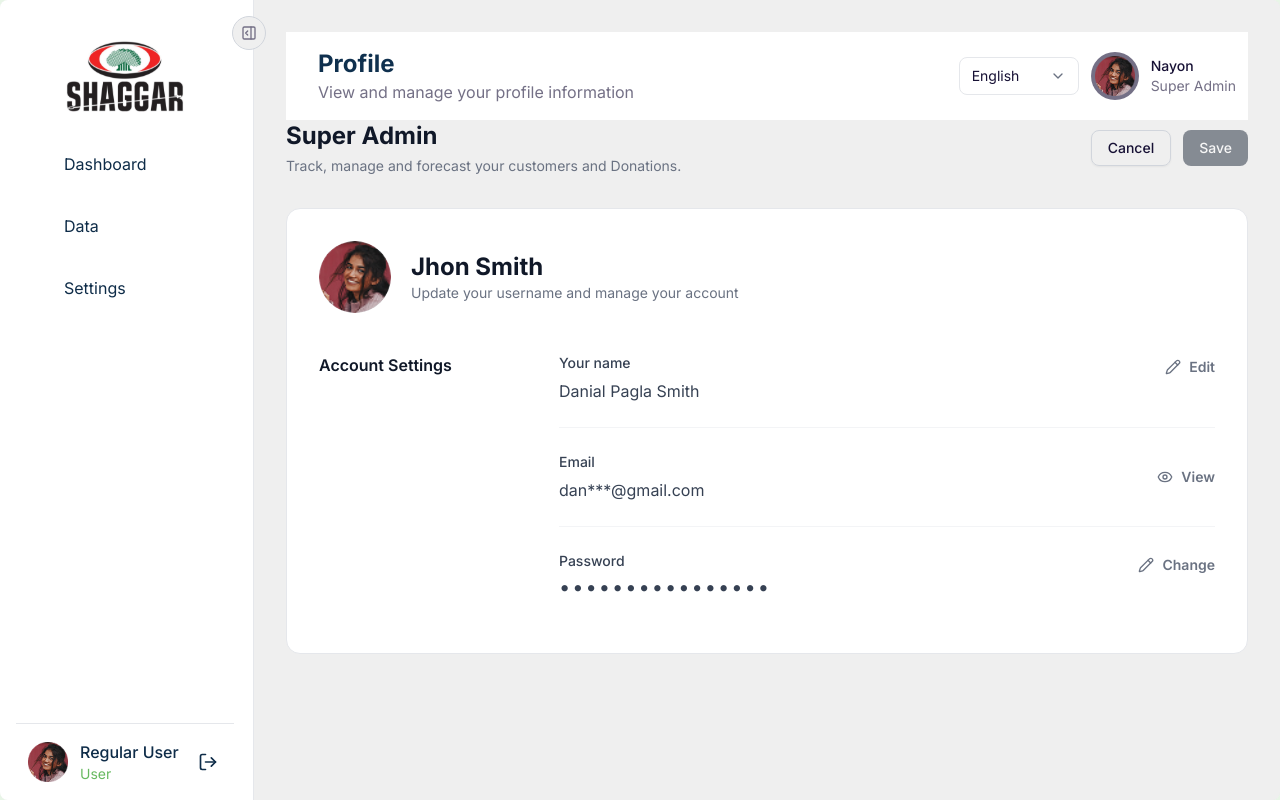
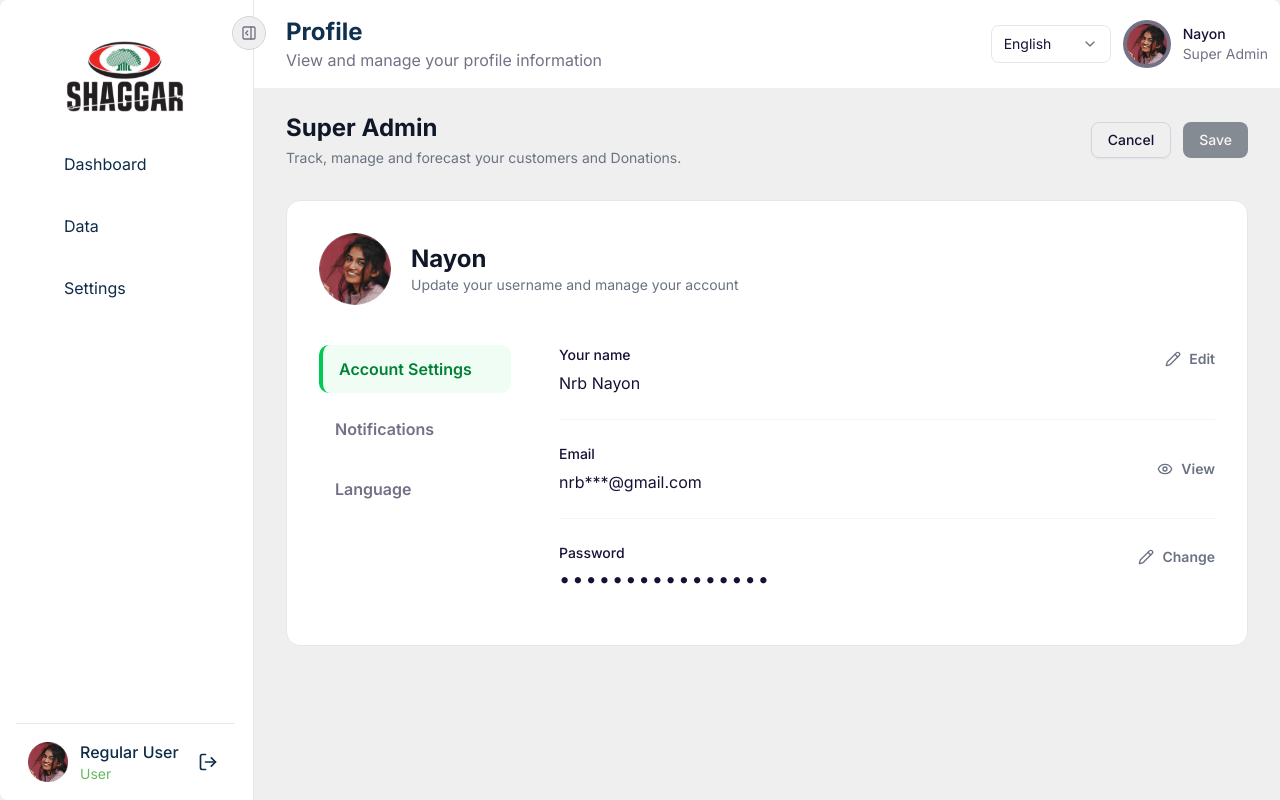
Before and after one commit to nrbnayon/landSync, a Next.js app: page /profile in a window 1280 px wide. Built offline with nearby package versions, Linux system fonts and the light colour scheme; no server answers; some icons are missing.

Commit message:
Done admin section

```diff
--- a/app/(roles)/profile/page.tsx
+++ b/app/(roles)/profile/page.tsx
@@ -3,12 +3,14 @@ import DashboardHeader from "@/components/Dashboard/Shared/DashboardHeader";
 
 export default function ProfilePage() {
     return (
-        <div className="p-4 md:p-8">
-            <DashboardHeader
-                title="Profile"
-                description="View and manage your profile information"
-            />
-            <ProfileClient />
+      <div>
+        <DashboardHeader
+          title="Profile"
+          description="View and manage your profile information"
+        />
+        <div className="p-4 md:px-8 md:py-6">
+          <ProfileClient />
         </div>
+      </div>
     );
 }
--- a/components/Dashboard/Profile/ProfileClient.tsx
+++ b/components/Dashboard/Profile/ProfileClient.tsx
@@ -19,15 +19,18 @@ interface UserProfile {
 }
 
 const MOCK_USER: UserProfile = {
-  name: "Jhon Smith",
-  fullName: "Danial Pagla Smith",
-  email: "danialpagla556@gmail.com",
+  name: "Nayon",
+  fullName: "Nrb Nayon",
+  email: "nrbnayon@gmail.com",
   role: "Super Admin",
 };
 
 export default function ProfileClient() {
   const [isLoading, setIsLoading] = useState(true);
   const [isSaving, setIsSaving] = useState(false);
+  const [activeSection, setActiveSection] = useState<
+    "account" | "notifications" | "language"
+  >("account");
   const [isEditingName, setIsEditingName] = useState(false);
   const [isEditingPassword, setIsEditingPassword] = useState(false);
   const [showEmail, setShowEmail] = useState(false);
@@ -41,6 +44,10 @@ export default function ProfileClient() {
     confirm: "",
   });
   const [hasChanges, setHasChanges] = useState(false);
+  const [popUpNotification, setPopUpNotification] = useState(true);
+  const [chatNotification, setChatNotification] = useState(true);
+  const [newUpdateNotification, setNewUpdateNotification] = useState(false);
+  const [selectedLanguage, setSelectedLanguage] = useState("English");
 
   useEffect(() => {
     // Simulate loading user data
@@ -152,6 +159,10 @@ export default function ProfileClient() {
     setIsEditingPassword(false);
     setEditNameValue(user.fullName);
     setPasswordData({ current: "", new: "", confirm: "" });
+    setPopUpNotification(true);
+    setChatNotification(true);
+    setNewUpdateNotification(false);
+    setSelectedLanguage("English");
     setHasChanges(false);
 
     toast.info("Changes discarded", {
@@ -182,10 +193,10 @@ export default function ProfileClient() {
       {/* Header */}
       <div className="flex flex-col sm:flex-row sm:items-center justify-between gap-4 mb-8">
         <div>
-          <h1 className="text-2xl font-bold text-gray-900 dark:text-gray-50">
+          <h1 className="text-2xl font-bold text-gray-900">
             <TranslatedText text={user.role} />
           </h1>
-          <p className="text-sm text-gray-500   mt-1">
+          <p className="text-sm text-gray-500 mt-1">
             <TranslatedText text="Track, manage and forecast your customers and Donations." />
           </p>
         </div>
@@ -202,7 +213,7 @@ export default function ProfileClient() {
           <Button
             onClick={handleGlobalSave}
             disabled={isSaving || !hasChanges}
-            className="bg-gray-800 text-white hover:bg-gray-900 dark:bg-gray-700 dark:hover:bg-gray-600"
+            className="bg-gray-800 text-white hover:bg-gray-900"
           >
             {isSaving ? "Saving..." : "Save"}
           </Button>
@@ -210,10 +221,10 @@ export default function ProfileClient() {
       </div>
 
       {/* Profile Card */}
-      <div className="bg-white dark:bg-gray-800 rounded-xl p-8 border border-gray-200 dark:border-gray-700">
+      <div className="bg-white rounded-xl p-8 border border-gray-200 dark:border-gray-700">
         {/* User Info Header */}
         <div className="flex items-center gap-5 mb-10">
-          <div className="relative w-18 h-18 rounded-full overflow-hidden shrink-0 bg-gray-200 dark:bg-gray-700">
+          <div className="relative w-18 h-18 rounded-full overflow-hidden shrink-0 bg-gray-200">
             <Image
               src={user.avatar || "/images/avatar.png"}
               alt="Profile"
@@ -229,47 +240,75 @@ export default function ProfileClient() {
             />
           </div>
           <div>
-            <h2 className="text-2xl font-bold text-gray-900 dark:text-gray-50">
-              {user.name}
-            </h2>
-            <p className="text-sm text-gray-500  ">
+            <h2 className="text-2xl font-bold text-gray-900">{user.name}</h2>
+            <p className="text-sm text-gray-500">
               <TranslatedText text="Update your username and manage your account" />
             </p>
           </div>
         </div>
 
         <div className="flex flex-col md:flex-row gap-12">
-          {/* Section Title */}
-          <div className="w-full md:w-48 shrink-0">
-            <h3 className="font-semibold text-gray-900 dark:text-gray-50">
+          {/* Section Navigation Tabs */}
+          <div className="w-full md:w-48 shrink-0 space-y-3">
+            <button
+              onClick={() => setActiveSection("account")}
+              className={`w-full text-left px-4 py-3 rounded-lg font-semibold transition-all ${
+                activeSection === "account"
+                  ? "bg-green-50 text-green-700 border-l-4 border-green-500"
+                  : "text-secondary hover:bg-gray-50"
+              }`}
+            >
               <TranslatedText text="Account Settings" />
-            </h3>
+            </button>
+            <button
+              onClick={() => setActiveSection("notifications")}
+              className={`w-full text-left px-4 py-3 rounded-lg font-semibold transition-all ${
+                activeSection === "notifications"
+                  ? "bg-green-50 text-green-700 border-l-4 border-green-500"
+                  : "text-secondary hover:bg-gray-50"
+              }`}
+            >
+              <TranslatedText text="Notifications" />
+            </button>
+            <button
+              onClick={() => setActiveSection("language")}
+              className={`w-full text-left px-4 py-3 rounded-lg font-semibold transition-all ${
+                activeSection === "language"
+                  ? "bg-green-50 text-green-700 border-l-4 border-green-500"
+                  : "text-secondary hover:bg-gray-50"
+              }`}
+            >
+              <TranslatedText text="Language" />
+            </button>
           </div>
 
           {/* Form Fields */}
-          <div className="flex-1 flex flex-col divide-y divide-gray-100 dark:divide-gray-700">
+          <div className="flex-1 flex flex-col divide-y divide-gray-100">
+            {/* Account Settings Section */}
+            {activeSection === "account" && (
+              <>
                 {/* Name Field */}
                 <div className="py-6 first:pt-0">
                   <div className="flex justify-between items-start gap-4">
                     <div className="w-full">
-                  <label className="block text-sm font-medium text-gray-700 dark:text-gray-300 mb-1.5">
+                      <label className="block text-sm font-medium text-foreground mb-1.5">
                         <TranslatedText text="Your name" />
                       </label>
 
                       {isEditingName ? (
-                    <div className="mt-3 max-w-lg bg-gray-50 dark:bg-gray-900 p-6 rounded-lg">
-                      <p className="text-sm text-gray-500   mb-3">
+                        <div className="mt-3 max-w-lg bg-gray-50 text-foreground p-6 rounded-lg">
+                          <p className="text-sm text-gray-500 mb-3">
                             Make sure this match the name on your any gov. ID.
                           </p>
 
                           <div className="space-y-2">
-                        <label className="text-xs font-medium text-gray-600  ">
+                            <label className="text-xs font-medium text-gray-600">
                               <TranslatedText text="Full name" />
                             </label>
                             <Input
                               value={editNameValue}
                               onChange={(e) => setEditNameValue(e.target.value)}
-                          className="w-full bg-white dark:bg-gray-800 border-gray-300 dark:border-gray-600 text-gray-900 dark:text-gray-100"
+                              className="w-full bg-white border-gray-300 text-gray-900 dark:text-gray-100"
                               placeholder="Enter your full name"
                               maxLength={32}
                             />
@@ -284,21 +323,21 @@ export default function ProfileClient() {
                               type="button"
                               variant="secondary"
                               onClick={handleCancelName}
-                          className="bg-gray-100 text-gray-700 hover:bg-gray-200 dark:bg-gray-700 dark:text-gray-200 dark:hover:bg-gray-600"
+                              className="bg-gray-100 text-foreground hover:bg-gray-200"
                             >
                               <TranslatedText text="Cancel" />
                             </Button>
                             <Button
                               type="button"
                               onClick={handleSaveName}
-                          className="bg-gray-900 text-white hover:bg-gray-800 dark:bg-gray-600 dark:hover:bg-gray-500"
+                              className="text-white hover:bg-gray-800"
                             >
                               <TranslatedText text="Save" />
                             </Button>
                           </div>
                         </div>
                       ) : (
-                    <div className="text-gray-700 dark:text-gray-300 mt-1">
+                        <div className="text-foreground mt-1">
                           {user.fullName}
                         </div>
                       )}
@@ -307,7 +346,7 @@ export default function ProfileClient() {
                     {!isEditingName && (
                       <button
                         onClick={() => setIsEditingName(true)}
-                    className="flex items-center gap-2 text-gray-500 hover:text-gray-900   dark:hover:text-gray-100 font-semibold text-sm transition-colors mt-1"
+                        className="flex items-center gap-2 text-gray-500 hover:text-gray-900 font-semibold text-sm transition-colors mt-1"
                       >
                         <Pencil className="w-4 h-4" /> Edit
                       </button>
@@ -319,10 +358,10 @@ export default function ProfileClient() {
                 <div className="py-6">
                   <div className="flex justify-between items-center gap-4">
                     <div>
-                  <label className="block text-sm font-medium text-gray-700 dark:text-gray-300 mb-1.5">
+                      <label className="block text-sm font-medium text-foreground mb-1.5">
                         Email
                       </label>
-                  <div className="text-gray-700 dark:text-gray-300">
+                      <div className="text-foreground">
                         {showEmail
                           ? user.email
                           : user.email.replace(/(.{3})(.*)(@.*)/, "$1***$3")}
@@ -330,7 +369,7 @@ export default function ProfileClient() {
                     </div>
                     <button
                       onClick={() => setShowEmail(!showEmail)}
-                  className="flex items-center gap-2 text-gray-500 hover:text-gray-900   dark:hover:text-gray-100 font-semibold text-sm transition-colors"
+                      className="flex items-center gap-2 text-gray-500 hover:text-gray-900 font-semibold text-sm transition-colors"
                     >
                       {showEmail ? (
                         <EyeOff className="w-4 h-4" />
@@ -346,14 +385,14 @@ export default function ProfileClient() {
                 <div className="py-6">
                   <div className="flex justify-between items-start gap-4">
                     <div className="w-full">
-                  <label className="block text-sm font-medium text-gray-700 dark:text-gray-300 mb-1.5">
+                      <label className="block text-sm font-medium text-foreground mb-1.5">
                         Password
                       </label>
 
                       {isEditingPassword ? (
-                    <div className="mt-3 max-w-lg bg-gray-50 dark:bg-gray-900 p-6 rounded-lg space-y-4">
+                        <div className="mt-3 max-w-lg bg-gray-50 text-foreground p-6 rounded-lg space-y-4">
                           <div className="space-y-2">
-                        <label className="text-xs font-medium text-gray-600  ">
+                            <label className="text-xs font-medium text-gray-600">
                               Current password
                             </label>
                             <Input
@@ -365,13 +404,13 @@ export default function ProfileClient() {
                                   current: e.target.value,
                                 })
                               }
-                          className="w-full bg-white dark:bg-gray-800 border-gray-300 dark:border-gray-600"
+                              className="w-full bg-white border-gray-300"
                               placeholder="Enter current password"
                             />
                           </div>
 
                           <div className="space-y-2">
-                        <label className="text-xs font-medium text-gray-600  ">
+                            <label className="text-xs font-medium text-gray-600">
                               New password
                             </label>
                             <Input
@@ -383,13 +422,13 @@ export default function ProfileClient() {
                                   new: e.target.value,
                                 })
                               }
-                          className="w-full bg-white dark:bg-gray-800 border-gray-300 dark:border-gray-600"
+                              className="w-full bg-white border-gray-300"
                               placeholder="Enter new password"
                             />
                           </div>
 
                           <div className="space-y-2">
-                        <label className="text-xs font-medium text-gray-600  ">
+                            <label className="text-xs font-medium text-gray-600">
                               Confirm new password
                             </label>
                             <Input
@@ -401,7 +440,7 @@ export default function ProfileClient() {
                                   confirm: e.target.value,
                                 })
                               }
-                          className="w-full bg-white dark:bg-gray-800 border-gray-300 dark:border-gray-600"
+                              className="w-full bg-white border-gray-300"
                               placeholder="Confirm new password"
                             />
                           </div>
@@ -411,12 +450,14 @@ export default function ProfileClient() {
                               type="checkbox"
                               id="showPassword"
                               checked={showPassword}
-                          onChange={(e) => setShowPassword(e.target.checked)}
+                              onChange={(e) =>
+                                setShowPassword(e.target.checked)
+                              }
                               className="rounded"
                             />
                             <label
                               htmlFor="showPassword"
-                          className="text-xs text-gray-600  "
+                              className="text-xs text-gray-600"
                             >
                               Show passwords
                             </label>
@@ -427,21 +468,21 @@ export default function ProfileClient() {
                               type="button"
                               variant="secondary"
                               onClick={handleCancelPassword}
-                          className="bg-gray-100 text-gray-700 hover:bg-gray-200 dark:bg-gray-700 dark:text-gray-200 dark:hover:bg-gray-600"
+                              className="bg-gray-100 text-foreground hover:bg-gray-200"
                             >
                               Cancel
                             </Button>
                             <Button
                               type="button"
                               onClick={handleChangePassword}
-                          className="bg-gray-900 text-white hover:bg-gray-800 dark:bg-gray-600 dark:hover:bg-gray-500"
+                              className="bg-gray-900 text-white hover:bg-gray-800"
                             >
                               Save
                             </Button>
                           </div>
                         </div>
                       ) : (
-                    <div className="text-gray-700 dark:text-gray-300 text-xl leading-none tracking-widest mt-1">
+                        <div className="text-foreground text-xl leading-none tracking-widest mt-1">
                           ••••••••••••••••
                         </div>
                       )}
@@ -450,13 +491,169 @@ export default function ProfileClient() {
                     {!isEditingPassword && (
                       <button
                         onClick={() => setIsEditingPassword(true)}
-                    className="flex items-center gap-2 text-gray-500 hover:text-gray-900   dark:hover:text-gray-100 font-semibold text-sm transition-colors mt-1"
+                        className="flex items-center gap-2 text-gray-500 hover:text-gray-900 font-semibold text-sm transition-colors mt-1"
                       >
                         <Pencil className="w-4 h-4" /> Change
                       </button>
                     )}
                   </div>
                 </div>
+              </>
+            )}
+
+            {/* Notifications Section */}
+            {activeSection === "notifications" && (
+              <div className="py-6">
+                <div className="w-full">
+                  <label className="block text-sm font-medium text-foreground mb-6">
+                    <TranslatedText text="Notifications" />
+                  </label>
+
+                  <div className="space-y-4">
+                    {/* Pop up notification */}
+                    <div className="flex items-center justify-between">
+                      <span className="text-sm text-foreground">
+                        <TranslatedText text="Pop up notification" />
+                      </span>
+                      <button
+                        onClick={() => {
+                          setPopUpNotification(!popUpNotification);
+                          setHasChanges(true);
+                        }}
+                        className={`relative inline-flex h-6 w-11 items-center rounded-full transition-colors ${
+                          popUpNotification ? "bg-green-500" : "bg-gray-300"
+                        }`}
+                      >
+                        <span
+                          className={`inline-block h-4 w-4 transform rounded-full bg-white transition-transform ${
+                            popUpNotification
+                              ? "translate-x-6"
+                              : "translate-x-1"
+                          }`}
+                        />
+                      </button>
+                    </div>
+
+                    {/* Turn on all chat notification */}
+                    <div className="flex items-center justify-between">
+                      <span className="text-sm text-foreground">
+                        <TranslatedText text="Turn on all chat notification" />
+                      </span>
+                      <button
+                        onClick={() => {
+                          setChatNotification(!chatNotification);
+                          setHasChanges(true);
+                        }}
+                        className={`relative inline-flex h-6 w-11 items-center rounded-full transition-colors ${
+                          chatNotification ? "bg-green-500" : "bg-gray-300"
+                        }`}
+                      >
+                        <span
+                          className={`inline-block h-4 w-4 transform rounded-full bg-white transition-transform ${
+                            chatNotification ? "translate-x-6" : "translate-x-1"
+                          }`}
+                        />
+                      </button>
+                    </div>
+
+                    {/* Turn on new update notification */}
+                    <div className="flex items-center justify-between">
+                      <span className="text-sm text-foreground">
+                        <TranslatedText text="Turn on new update notification" />
+                      </span>
+                      <button
+                        onClick={() => {
+                          setNewUpdateNotification(!newUpdateNotification);
+                          setHasChanges(true);
+                        }}
+                        className={`relative inline-flex h-6 w-11 items-center rounded-full transition-colors ${
+                          newUpdateNotification ? "bg-green-500" : "bg-gray-300"
+                        }`}
+                      >
+                        <span
+                          className={`inline-block h-4 w-4 transform rounded-full bg-white transition-transform ${
+                            newUpdateNotification
+                              ? "translate-x-6"
+                              : "translate-x-1"
+                          }`}
+                        />
+                      </button>
+                    </div>
+                  </div>
+                </div>
+              </div>
+            )}
+
+            {/* Language Section */}
+            {activeSection === "language" && (
+              <div className="py-6">
+                <div className="w-full">
+                  <label className="block text-sm font-medium text-foreground mb-4">
+                    <TranslatedText text="Language" />
+                  </label>
+
+                  <div className="space-y-3">
+                    {/* English */}
+                    <button
+                      onClick={() => {
+                        setSelectedLanguage("English");
+                        setHasChanges(true);
+                      }}
+                      className="w-full flex items-center justify-between p-3 border border-gray-200 rounded-lg hover:bg-gray-50 transition-colors"
+                    >
+                      <div className="flex items-center gap-3">
+                        <span className="text-xl">🇬🇧</span>
+                        <span className="text-sm text-foreground font-medium">
+                          <TranslatedText text="English" />
+                        </span>
+                      </div>
+                      {selectedLanguage === "English" && (
+                        <svg
+                          className="w-5 h-5 text-green-500"
+                          fill="currentColor"
+                          viewBox="0 0 20 20"
+                        >
+                          <path
+                            fillRule="evenodd"
+                            d="M16.707 5.293a1 1 0 010 1.414l-8 8a1 1 0 01-1.414 0l-4-4a1 1 0 011.414-1.414L8 12.586l7.293-7.293a1 1 0 011.414 0z"
+                            clipRule="evenodd"
+                          />
+                        </svg>
+                      )}
+                    </button>
+
+                    {/* Oromo */}
+                    <button
+                      onClick={() => {
+                        setSelectedLanguage("Oromo");
+                        setHasChanges(true);
+                      }}
+                      className="w-full flex items-center justify-between p-3 border border-gray-200 rounded-lg hover:bg-gray-50 transition-colors"
+                    >
+                      <div className="flex items-center gap-3">
+                        <span className="text-xl">🇪🇹</span>
+                        <span className="text-sm text-foreground font-medium">
+                          <TranslatedText text="Oromo" />
+                        </span>
+                      </div>
+                      {selectedLanguage === "Oromo" && (
+                        <svg
+                          className="w-5 h-5 text-green-500"
+                          fill="currentColor"
+                          viewBox="0 0 20 20"
+                        >
+                          <path
+                            fillRule="evenodd"
+                            d="M16.707 5.293a1 1 0 010 1.414l-8 8a1 1 0 01-1.414 0l-4-4a1 1 0 011.414-1.414L8 12.586l7.293-7.293a1 1 0 011.414 0z"
+                            clipRule="evenodd"
+                          />
+                        </svg>
+                      )}
+                    </button>
+                  </div>
+                </div>
+              </div>
+            )}
           </div>
         </div>
       </div>
```
Lines whose indentation alone changed are shown as unchanged.
